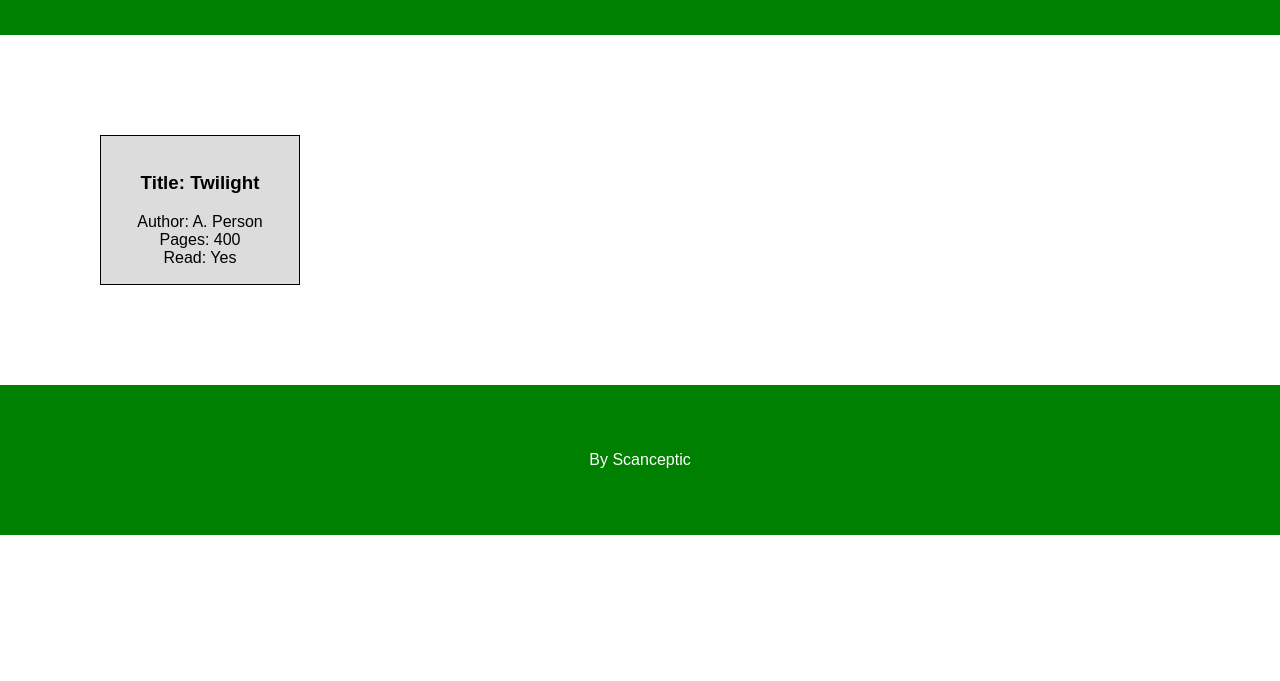
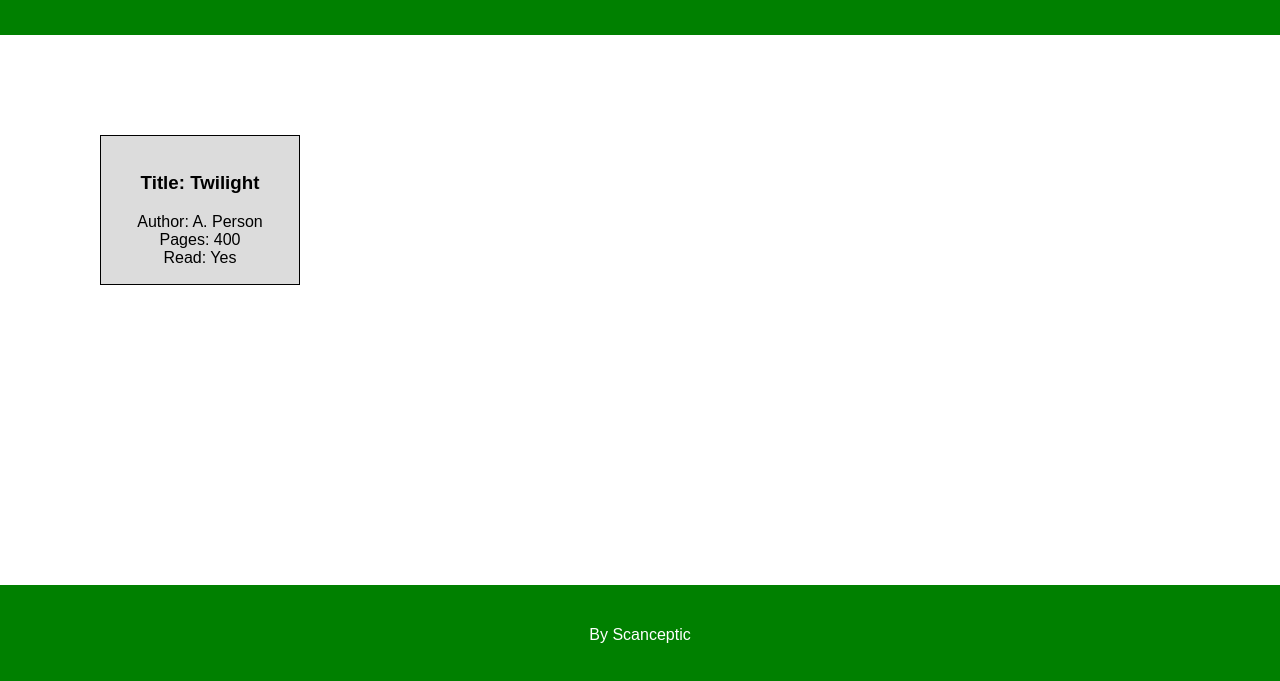
Before and after one commit to Scanceptic/library, a plain HTML site: page index.html in a window 1280 px wide. Shown: the part 115-796 px from the top of the page. Drawn offline with Linux system fonts and the light colour scheme.

Commit message:
fix footer

```diff
--- a/style.css
+++ b/style.css
@@ -4,6 +4,7 @@ body {
     font-family: sans-serif;
     display: flex;
     flex-direction: column;
+    min-height: 100vh;
 }
 
 * {
@@ -39,5 +40,6 @@ body {
 }
 
 .footer {
+    height: 100px;
     margin-top: auto;
 }
```
